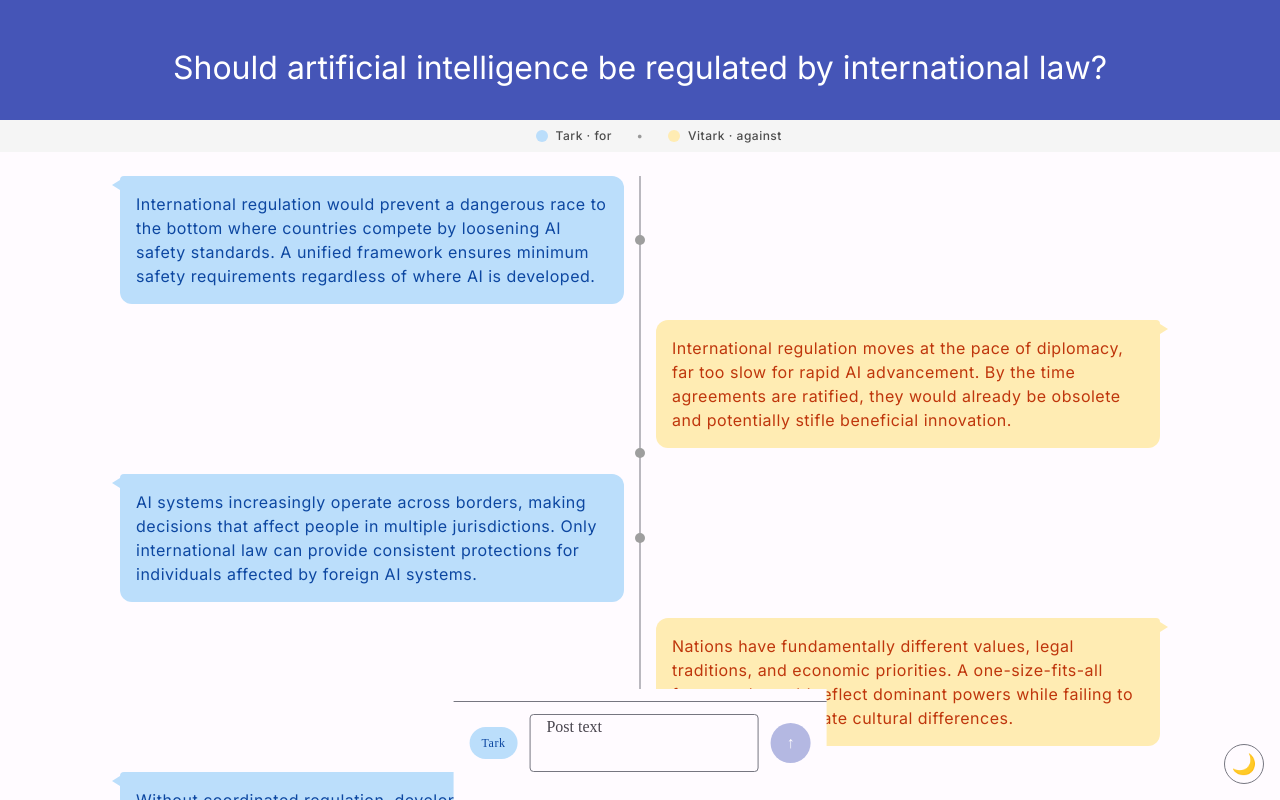
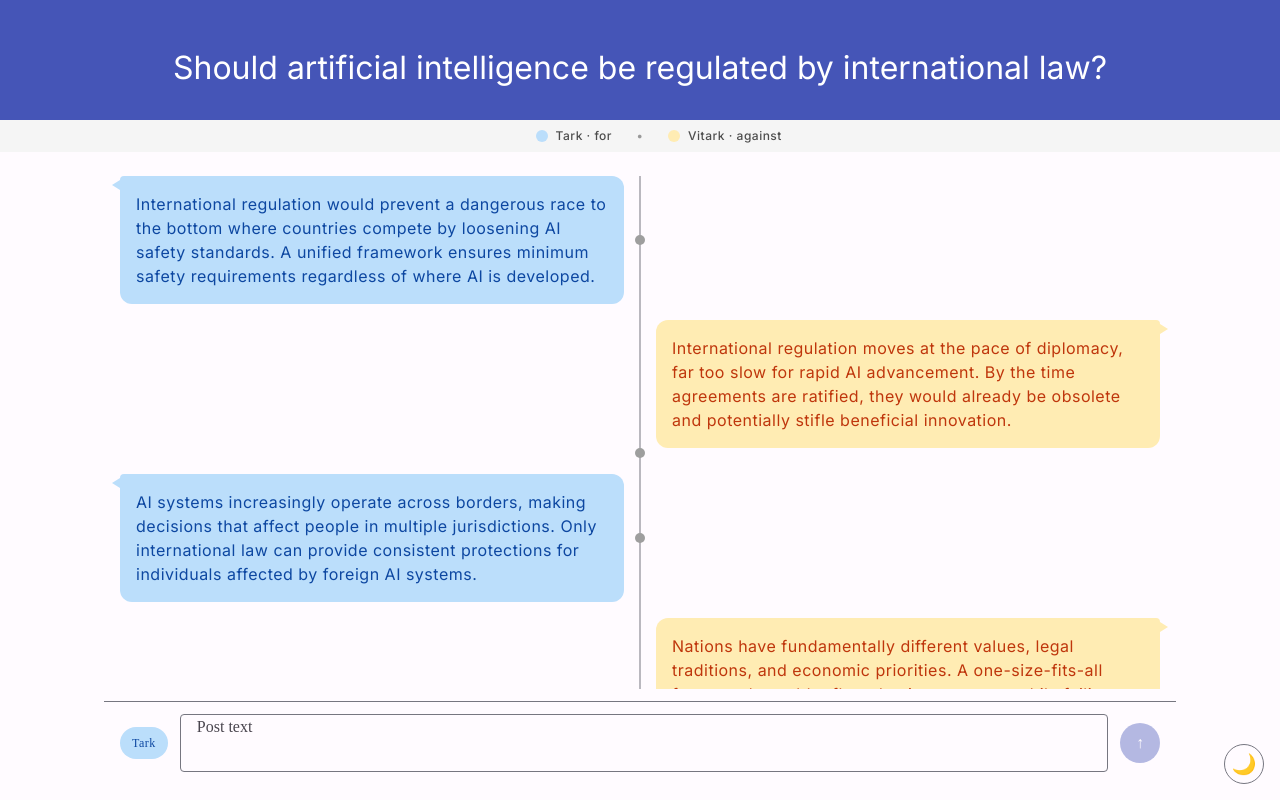
Before and after one commit to nishantnaagnihotri/tark-vitark, a React (Vite) app: page / in a window 1280 px wide. Shown: the top 800 px of the page. Built offline with nearby package versions, Linux system fonts and the light colour scheme.

Commit message:
fix: full-width Podium on desktop to match Figma desktop frame (px-30, no max-width)

```diff
--- a/src/styles/components/podium.css
+++ b/src/styles/components/podium.css
@@ -108,9 +108,6 @@
 
 @media (min-width: 1024px) {
     .podium {
-        max-width: 600px;
-        left: 50%;
-        right: auto;
-        transform: translateX(-50%);
+        padding-inline: var(--space-30);
     }
 }
```
Also changed, not shown: 1 other file (tests, documents, lock files or other folders).
